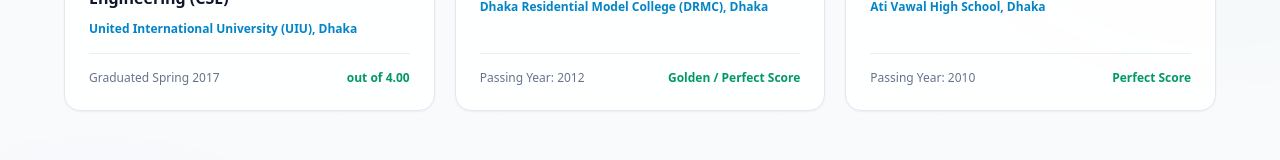
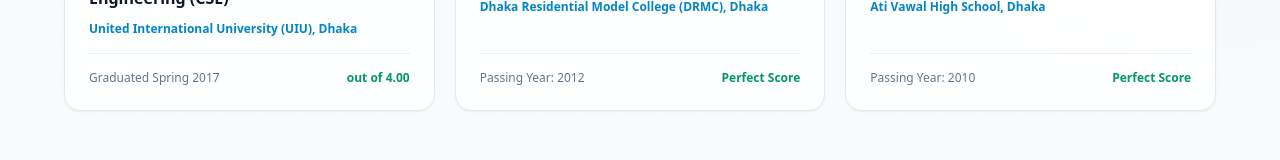
Before and after one commit to CodeByMonir/MdAshikurRahman, a Next.js app: page /achievements in a window 1280 px wide. Shown: the part 1405-1565 px from the top of the page. Built offline with nearby package versions, Linux system fonts and the light colour scheme.

Commit message:
removed the golden of hsc result

```diff
--- a/src/Components/Achievements/achievements.jsx
+++ b/src/Components/Achievements/achievements.jsx
@@ -97,7 +97,7 @@
             degree: 'Higher Secondary Certificate (HSC)',
             institution: 'Dhaka Residential Model College (DRMC), Dhaka',
             score: 'GPA 5.00',
-            scale: 'Golden / Perfect Score',
+            scale: 'Perfect Score',
             year: 'Passing Year: 2012',
             level: 'Higher Secondary',
             badgeColor: 'text-emerald-600 dark:text-[#4ADE80] border-emerald-400/30 bg-emerald-500/10',
```
